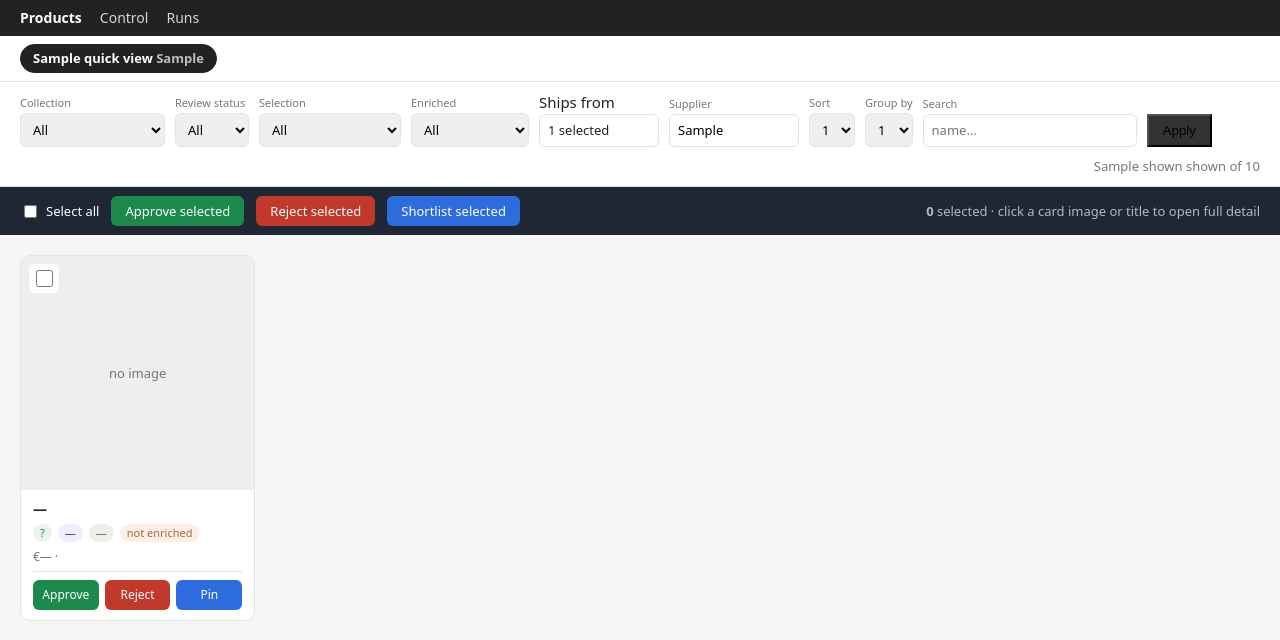
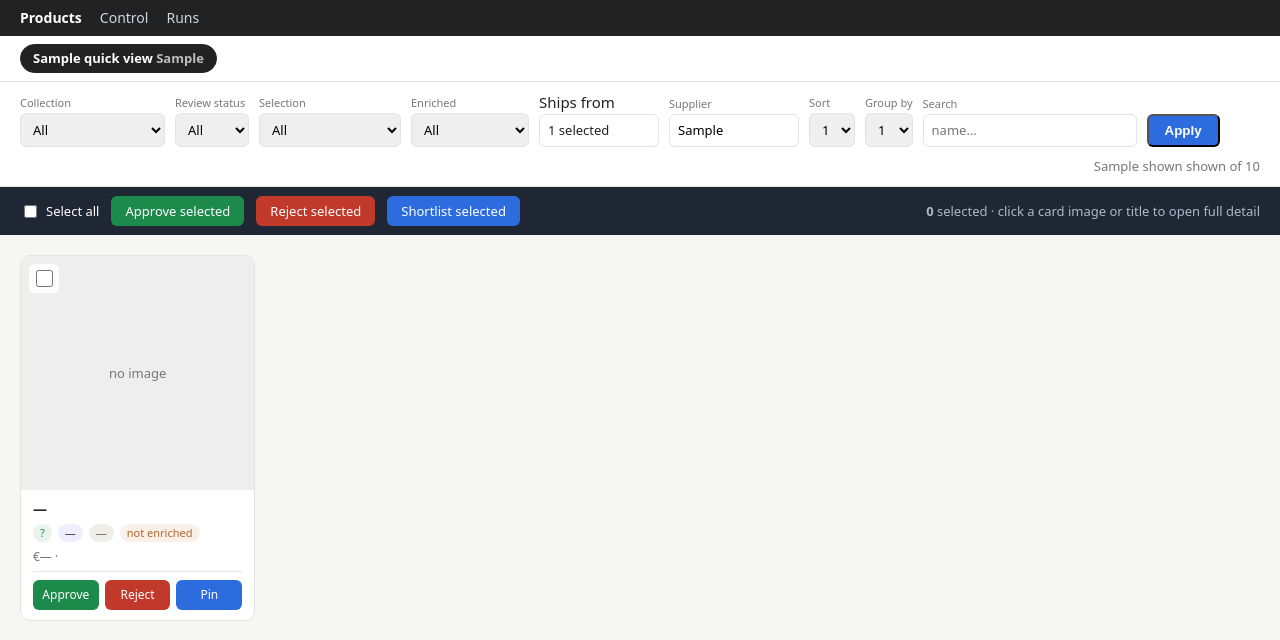
Before and after one commit to rbachyk/syncee-product-research, a FastAPI app: template src/syncee_scanner/dashboard/templates/gallery.html in a window 1280 px wide. Shown: the top 640 px of the page. Run offline with FastAPI, Linux system fonts and the light colour scheme; the template is opened without the code that fills it: most values are stand-ins (such as "Sample title", 1, 10 or a date in 2020); some libraries are stand-ins or nearby versions.

Commit message:
Fix markup-on-cost (incl. shipping) + dropdown z-index + Apply button
- margin: markup mode multiplied only supplier_price, ignoring shipping, so a
  high shipping cost made the price fall below landed cost → negative margin.
  Now proposed = (supplier + shipping) × markup, so it always covers cost.
- gallery: raise filter header z-index (5→30) above the sticky bulk bar (6) so
  the multi-select dropdown panel renders on top instead of behind it.
- gallery: Apply button was dark bg + black text (looked non-clickable) — now
  blue with white bold text.

Co-Authored-By: Claude Opus 4.8 (1M context) <noreply@anthropic.com>
Claude-Session: https://claude.ai/code/session_01DPKQfUugHkGtB5PwJrKaxi

```diff
--- a/src/syncee_scanner/dashboard/templates/gallery.html
+++ b/src/syncee_scanner/dashboard/templates/gallery.html
@@ -20,7 +20,7 @@
   .views a.on { background:#222; color:#fff; border-color:#222; font-weight:600; }
   .views a .n { opacity:.7; font-variant-numeric:tabular-nums; }
   header { position:sticky; top:0; background:#fff; border-bottom:1px solid var(--line);
-           padding:10px 20px; display:flex; gap:10px; align-items:center; flex-wrap:wrap; z-index:5; }
+           padding:10px 20px; display:flex; gap:10px; align-items:center; flex-wrap:wrap; z-index:30; }
   label.f { font-size:11px; color:var(--muted); display:flex; flex-direction:column; gap:2px; }
   select, input[type=text] { padding:6px 8px; border:1px solid var(--line); border-radius:6px; font:inherit; font-size:13px; }
   .ms { position:relative; }
@@ -142,7 +142,7 @@
     <label class="f">Search
       <input type="text" name="q" value="{{q}}" placeholder="name…">
     </label>
-    <button type="submit" style="width:auto;padding:7px 14px;background:#333">Apply</button>
+    <button type="submit" style="width:auto;padding:7px 16px;background:#2d6cdf;color:#fff;border-radius:6px;font-weight:600;cursor:pointer">Apply</button>
   </form>
   <span class="count">
     {{shown}} shown{% if total != shown %} of {{total}}{% endif %}
--- a/src/syncee_scanner/scoring/margin.py
+++ b/src/syncee_scanner/scoring/margin.py
@@ -90,7 +90,8 @@ def compute_margin(
         else:
             proposed = (supplier_price + shipping_cost) / denom
     elif m.pricing_mode == "markup":
-        proposed = supplier_price * m.markup_multiple
+        # Markup on the full cost (supplier + shipping), so the price always covers cost.
+        proposed = (supplier_price + shipping_cost) * m.markup_multiple
     else:  # "rrp" — sell at the market price (optionally undercut a bit)
         proposed = market_rrp * (1 - m.rrp_discount_pct / 100)
     if proposed is None or proposed <= 0:
```
